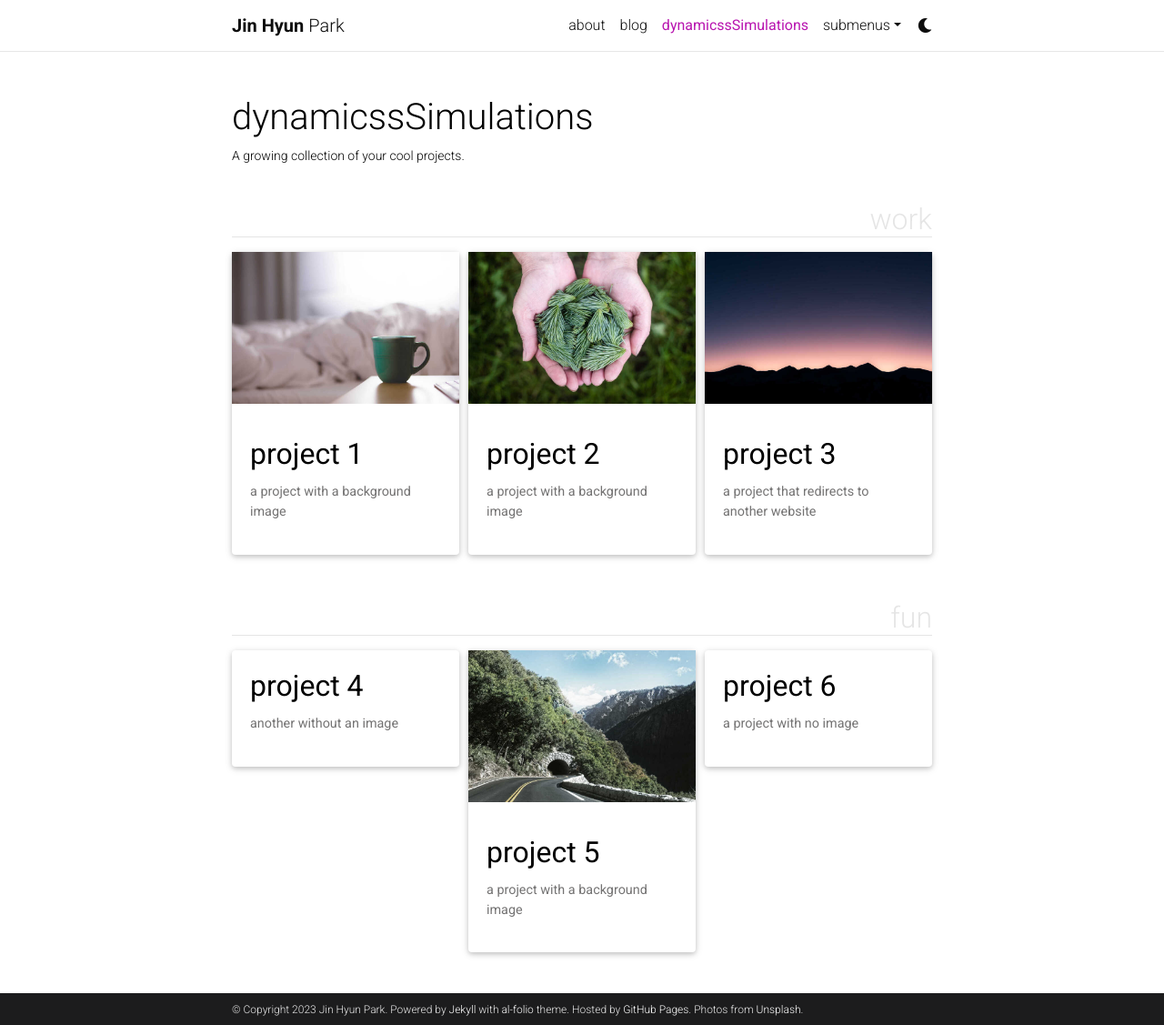
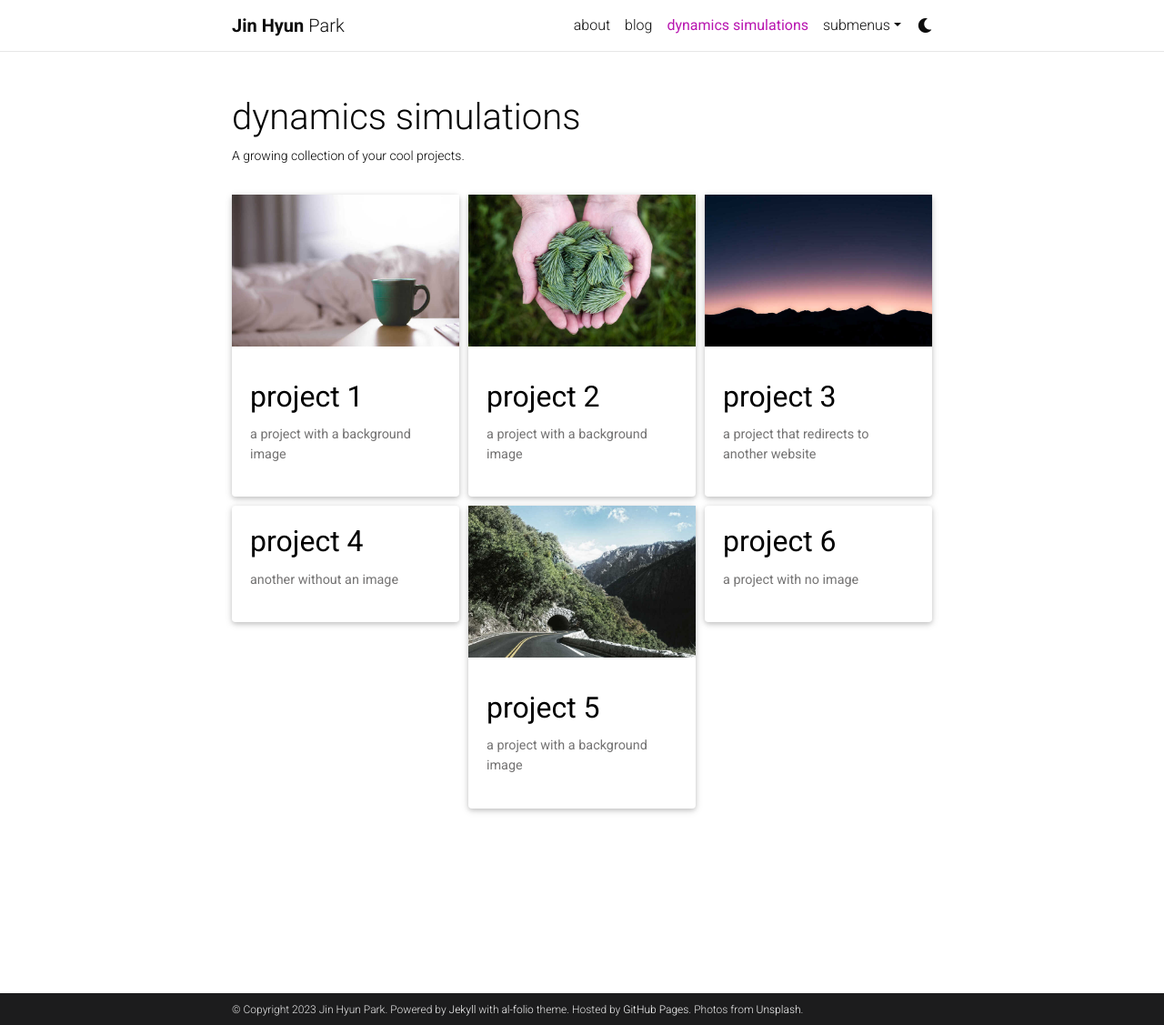
Before and after one commit to jinhyunpark2459/jinhyunpark2459.github.io, a Jekyll site: the page built from _pages/projects.md, in a window 1280 px wide and 1127 px high. Shown: the whole window at 91% size. Built offline with Jekyll 4.4.1, drawn with Linux system fonts in a browser that asks for light colours; full-size pictures stand in for the smaller copies a plugin makes; comment, search, counter and statistics services are not loaded; a style sheet for code colours, icons or effects is not loaded.

Commit message:
Update projects.md

```diff
--- a/_pages/projects.md
+++ b/_pages/projects.md
@@ -1,11 +1,11 @@
 ---
 layout: page
-title: dynamicssSimulations
+title: dynamics simulations
 permalink: /projects/
 description: A growing collection of your cool projects.
 nav: true
 nav_order: 2
-display_categories: [work, fun]
+display_categories:
 horizontal: false
 ---
 
```
